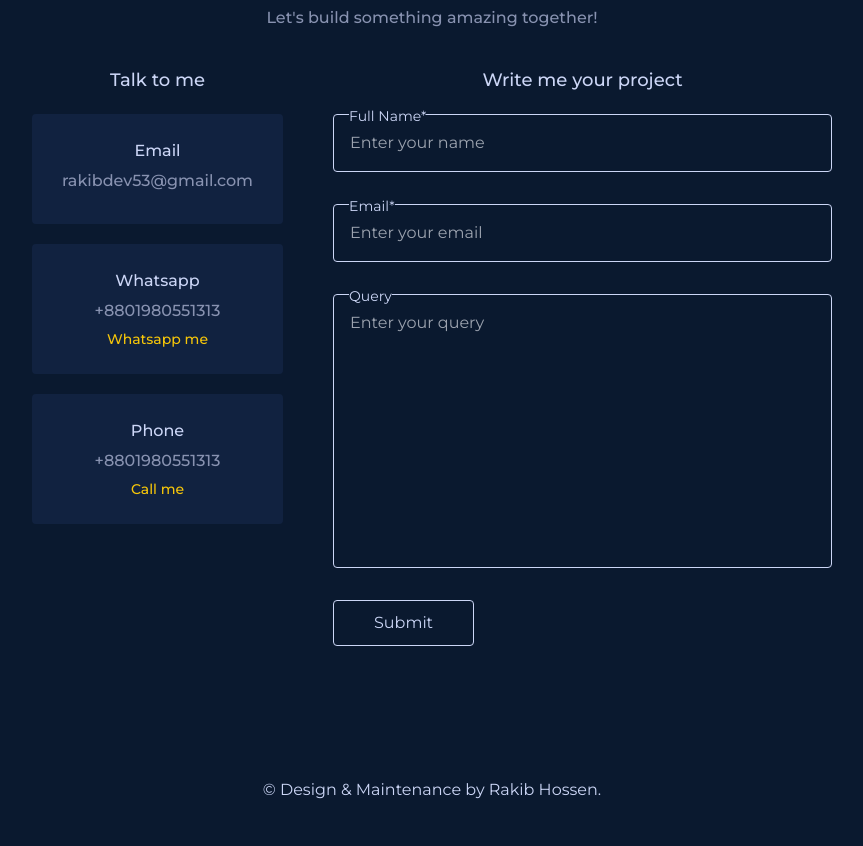
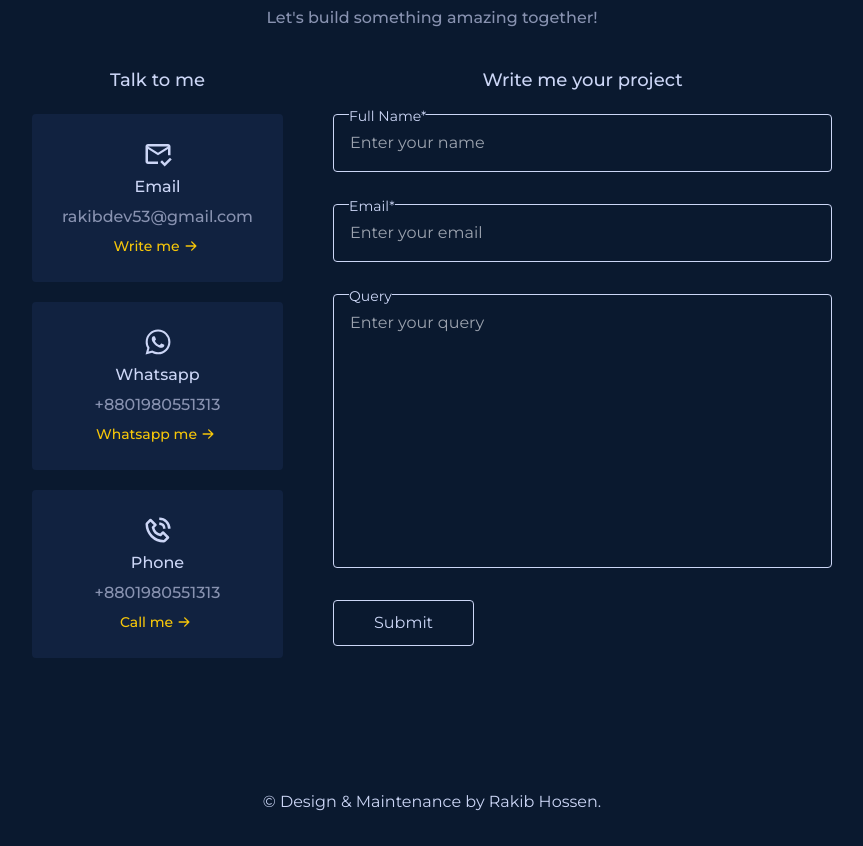
Before and after one commit to rakib53/my-portfolio-website, a React (Vite) app in the folder frontend/: page / in a window 1280 px wide. Shown: the part 4700-5546 px from the top of the page, without its empty margins (208-1071 px from the left). Built offline with nearby package versions, Linux system fonts and the light colour scheme; no server answers.

Commit message:
update some icons

```diff
--- a/frontend/src/components/ContactForm.tsx
+++ b/frontend/src/components/ContactForm.tsx
@@ -1,8 +1,8 @@
 import { useState } from "react";
 import toast, { Toaster } from "react-hot-toast";
-// import { BiPhoneCall } from "react-icons/bi";
-// import { BsArrowRightShort } from "react-icons/bs";
-// import { MdOutlineMarkEmailRead, MdOutlineWhatsapp } from "react-icons/md";
+import { BiPhoneCall } from "react-icons/bi";
+import { BsArrowRightShort } from "react-icons/bs";
+import { MdOutlineMarkEmailRead, MdOutlineWhatsapp } from "react-icons/md";
 import { NavLink } from "react-router-dom";
 import axiosInstance from "../axios/axiosInstance";
 
@@ -56,7 +56,7 @@ export default function ContactForm() {
             </h3>
             <div className="flex flex-col gap-5">
               <div className="flex gap-1.5 flex-col items-center py-[25px] px-[30px] rounded-[4px] bg-primaryCardBG">
-                {/* <MdOutlineMarkEmailRead className="w-[30px] h-[30px] text-text-color" /> */}
+                <MdOutlineMarkEmailRead className="w-[30px] h-[30px] text-text-color" />
                 <h4 className="text-text-color font-inter font-medium">
                   Email
                 </h4>
@@ -64,11 +64,11 @@ export default function ContactForm() {
                   rakibdev53@gmail.com
                 </p>
                 <span className="flex items-center text-sm font-medium text-primary-color cursor-pointer font-monserrat">
-                  {/* Write me <BsArrowRightShort className="w-[22px] h-[22px]" /> */}
+                  Write me <BsArrowRightShort className="w-[22px] h-[22px]" />
                 </span>
               </div>
               <div className="flex gap-1.5 flex-col items-center py-[25px] px-[30px] rounded-[4px] bg-primaryCardBG">
-                {/* <MdOutlineWhatsapp className="w-[30px] h-[30px] text-text-color" /> */}
+                <MdOutlineWhatsapp className="w-[30px] h-[30px] text-text-color" />
                 <h4 className="text-text-color font-inter font-medium">
                   Whatsapp
                 </h4>
@@ -82,12 +82,12 @@ export default function ContactForm() {
                     className="flex items-center text-sm font-medium text-primary-color cursor-pointer font-monserrat"
                   >
                     Whatsapp me
-                    {/* <BsArrowRightShort className="w-[22px] h-[22px]" /> */}
+                    <BsArrowRightShort className="w-[22px] h-[22px]" />
                   </NavLink>
                 </span>
               </div>
               <div className="flex gap-1.5 flex-col items-center py-[25px] px-[30px] rounded-[4px] bg-primaryCardBG">
-                {/* <BiPhoneCall className="w-[30px] h-[30px] text-text-color" /> */}
+                <BiPhoneCall className="w-[30px] h-[30px] text-text-color" />
                 <h4 className="text-text-color font-inter font-medium">
                   Phone
                 </h4>
@@ -96,7 +96,7 @@ export default function ContactForm() {
                 </p>
                 <span className="flex items-center text-sm font-medium text-primary-color cursor-pointer font-monserrat">
                   Call me
-                  {/* <BsArrowRightShort className="w-[22px] h-[22px]" /> */}
+                  <BsArrowRightShort className="w-[22px] h-[22px]" />
                 </span>
               </div>
             </div>
```
Also changed, not shown: frontend/src/components/Banner.tsx (+0 -76 lines).
